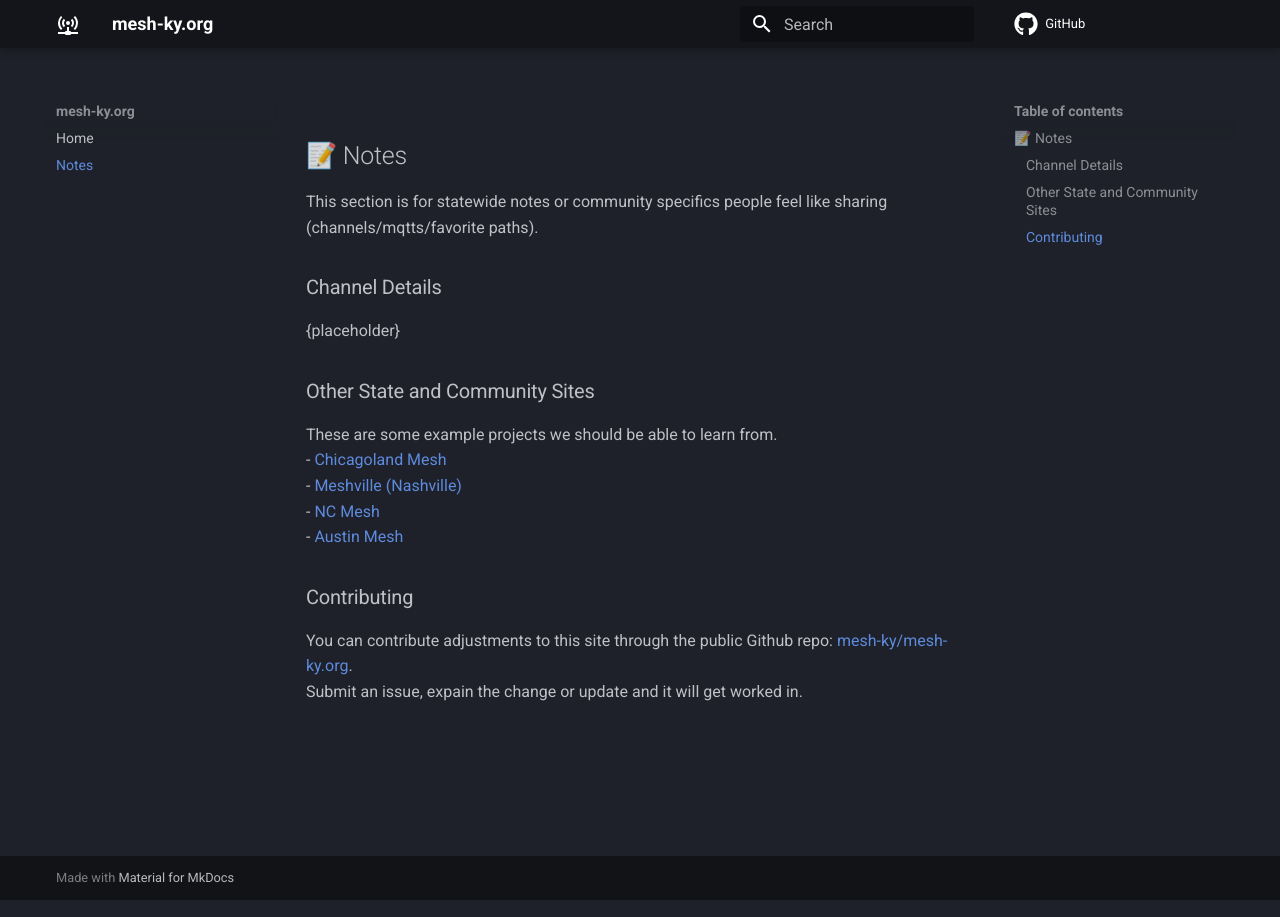
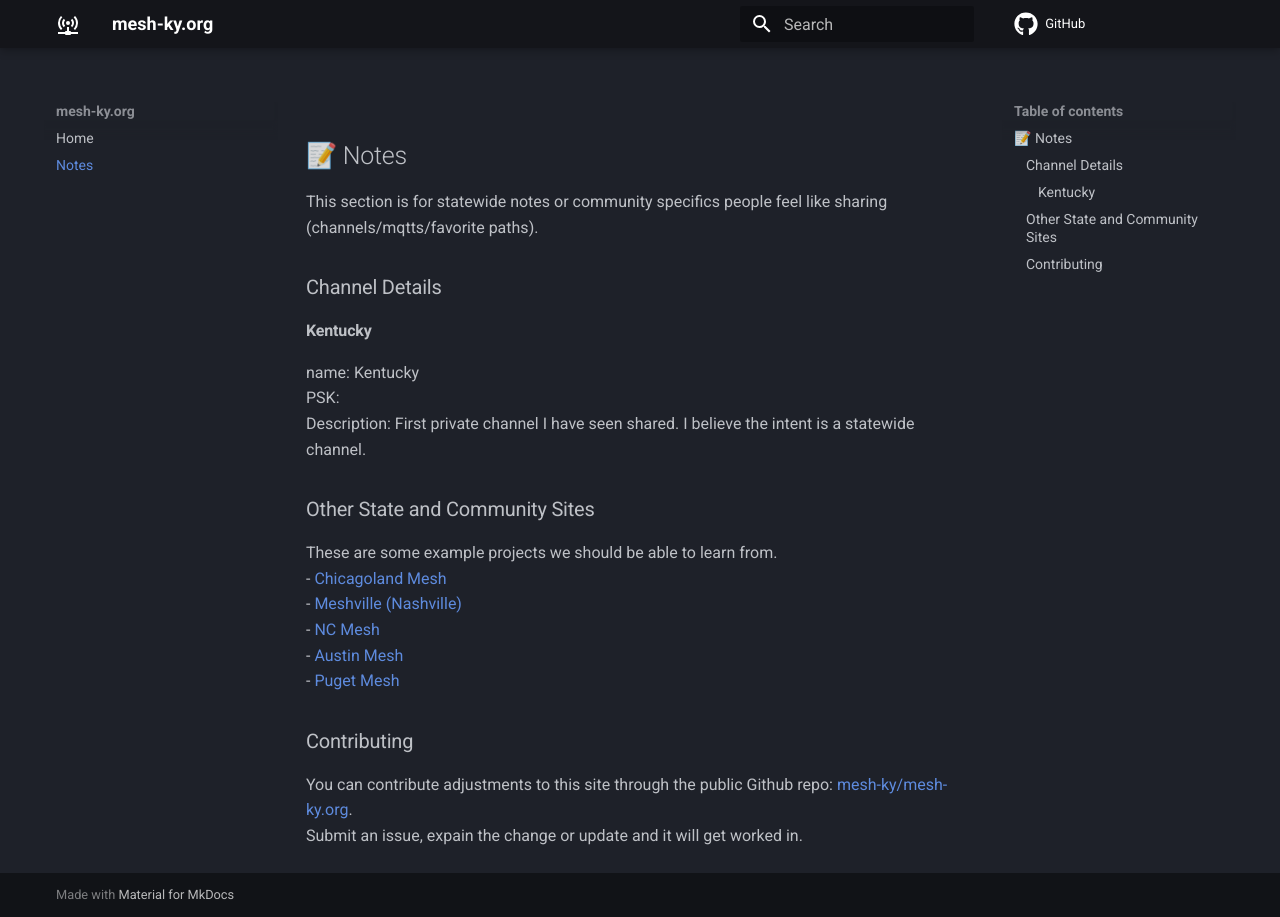
Before and after one commit to mesh-ky/mesh-ky.org, an MkDocs documentation site: the page built from docs/notes.md, in a window 1280 px wide. Built offline with MkDocs 1.6.1 and Material for MkDocs 9.7.7, drawn with Linux system fonts in a browser that asks for light colours; comment, search, counter and statistics services are not loaded.

Commit message:
Update notes.md

```diff
--- a/docs/notes.md
+++ b/docs/notes.md
@@ -2,7 +2,10 @@
 This section is for statewide notes or community specifics people feel like sharing (channels/mqtts/favorite paths).
 
 ### Channel Details
-{placeholder}
+#### Kentucky
+name: Kentucky
+PSK:
+Description: First private channel I have seen shared. I believe the intent is a statewide channel.
 
 ### Other State and Community Sites
 These are some example projects we should be able to learn from.
@@ -10,6 +13,7 @@ These are some example projects we should be able to learn from.
 - [Meshville (Nashville)](https://meshville.org/)
 - [NC Mesh](https://ncmesh.net/)
 - [Austin Mesh](https://www.austinmesh.org)
+- [Puget Mesh](https://pugetmesh.org/)
 
 ### Contributing
 You can contribute adjustments to this site through the public Github repo: [mesh-ky/mesh-ky.org](https://github.com/mesh-ky/mesh-ky.org).
```
